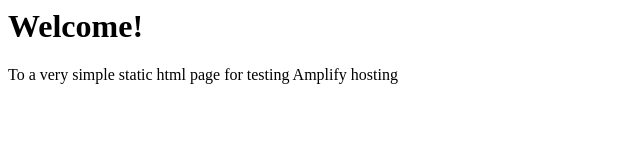
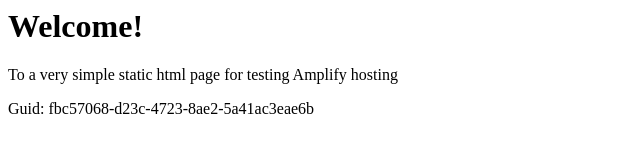
Before and after one commit to aws-aemilia-gru/Github-PR-Commit-Integration-Test-DoNotTouch-Gith-OKSLNVO2-v1-prod-sa-east-1, a website: page src/index.html in a window 1280 px wide. Shown: the whole page, without its empty margins (0-640 px from the left). Drawn offline with Linux system fonts and the light colour scheme.

Commit message:
commit from integ tests

```diff
--- a/src/index.html
+++ b/src/index.html
@@ -1,3 +1,5 @@
+
+
 <html lang="en">
 
 <head>
@@ -10,6 +12,6 @@
 <body>
     <h1>Welcome!</h1>
     <p>To a very simple static html page for testing Amplify hosting</p>
-</body>
+    <p>Guid: fbc57068-d23c-4723-8ae2-5a41ac3eae6b</p></body>
 
 </html>
```
